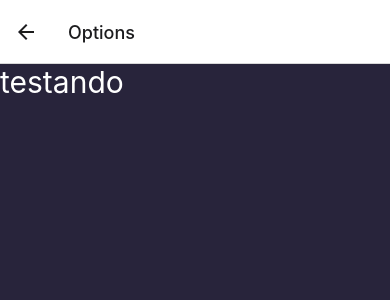
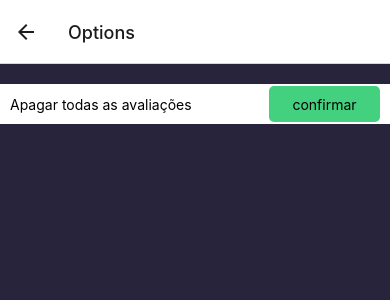
Before and after one commit to denner-august/proximo-nivel, a React Native app: screen /Options in a window 390 px wide. Shown: the top 300 px of the page. Built offline with nearby package versions, Linux system fonts and the light colour scheme.

Commit message:
revisando de texto, adição de icone e nome

```diff
--- a/app.json
+++ b/app.json
@@ -4,7 +4,7 @@
     "slug": "proximo-nivel",
     "version": "1.0.0",
     "orientation": "portrait",
-    "icon": "",
+    "icon": "./assets/mobileIcon.png",
     "userInterfaceStyle": "light",
     "splash": {
       "image": "./assets/artes/apresentacao.png",
@@ -20,7 +20,7 @@
     },
     "android": {
       "adaptiveIcon": {
-        "foregroundImage": "",
+        "foregroundImage": "./assets/mobileIcon.png",
         "backgroundColor": "#FFFFFF"
       }
     },
--- a/components/apresentação/Regras.tsx
+++ b/components/apresentação/Regras.tsx
@@ -1,14 +1,12 @@
 import { View, Text, StyleSheet, FlatList } from "react-native";
 
 import { Titulo } from "../ferramentas/titulo";
-import { BaseTela } from "../base";
 import { ButtonNext } from "../ferramentas/buttonNext";
 import { windowHeight } from "../ferramentas/dispositivo";
 import { FontAwesome5 } from "@expo/vector-icons";
 
 import RegrasAPP from "../../regras.json";
 import { SafeAreaView } from "react-native-safe-area-context";
-import { linguangesProps } from "../../types/linguagens";
 
 type regras = {
   item: string;
--- a/components/avaliação/Avaliacao.tsx
+++ b/components/avaliação/Avaliacao.tsx
@@ -5,6 +5,7 @@ import {
   View,
   TouchableOpacity,
   Dimensions,
+  ToastAndroid,
 } from "react-native";
 import { SafeAreaView } from "react-native-safe-area-context";
 
@@ -27,9 +28,8 @@ export function Avaliacao({ navigation, route }: any) {
         if (value !== null) {
           setNotaDay(value);
         }
-        console.log(value);
       } catch (e) {
-        console.error(e);
+        ToastAndroid.show("Erro ao salvar os dados", ToastAndroid.SHORT);
       }
     }
     getResulDay();
@@ -39,7 +39,7 @@ export function Avaliacao({ navigation, route }: any) {
     if (NotaDay.length > 0) {
       try {
         await AsyncStorage.setItem(`Notaday${dia}`, NotaDay);
-        console.log("salvoo"); // melhorar o alert para o usuario
+        ToastAndroid.show(`Dia ${dia} salvo`, ToastAndroid.SHORT);
       } catch (e) {
         console.error(e);
       }
--- a/components/menu/menu.tsx
+++ b/components/menu/menu.tsx
@@ -52,10 +52,29 @@ export function Menu({ navigation }: any) {
 
       <View style={styles.menu}>
         <Text style={{ color: "#ffff", fontSize: 20, textAlign: "center" }}>
-          Dias da semana e avaliados
+          Dias da semana Avaliados
         </Text>
 
         <View style={styles.subMenu}>{RenderNumber()}</View>
+
+        <View style={styles.aviso}>
+          <Text style={{ fontSize: 15, textAlign: "left", color: "#ffff" }}>
+            Revise os dias marcados para ver a diferença de cada um, a ideia é
+            que ao logo do mẽs as respostas sejam melhores, mas isso só vai
+            acontecer se os dois estiverem realmente dispostos
+          </Text>
+          <Text
+            style={{
+              fontSize: 15,
+              textAlign: "left",
+              color: "#ffff",
+              marginTop: 15,
+            }}
+          >
+            caso tenha alguma duvida sobre alguma linguagem volte e leia
+            novamente
+          </Text>
+        </View>
       </View>
     </SafeAreaView>
   );
@@ -79,7 +98,7 @@ const styles = StyleSheet.create({
   subMenu: {
     flexDirection: "row",
     flexWrap: "wrap",
-    height: "80%",
+    height: "50%",
     justifyContent: "center",
     alignContent: "center",
   },
@@ -95,4 +114,9 @@ const styles = StyleSheet.create({
     width: 50,
     height: 45,
   },
+  aviso: {
+    flex: 1,
+    // backgroundColor: "red",
+    padding: 10,
+  },
 });
--- /dev/null
+++ b/components/options/Modal.tsx
@@ -0,0 +1,109 @@
+import {
+  StyleSheet,
+  Text,
+  TouchableOpacity,
+  View,
+  ToastAndroid,
+  Dimensions,
+} from "react-native";
+
+import AsyncStorage from "@react-native-async-storage/async-storage";
+
+const windowWidth = Dimensions.get("window").width;
+const windowHeight = Dimensions.get("window").height;
+
+type ModalProps = {
+  ChangeModal: Boolean;
+  StateChangeModal: (state: boolean) => void;
+};
+
+export function Modal({ ChangeModal, StateChangeModal }: ModalProps) {
+  async function ChangeDate(Choose: boolean) {
+    if (Choose === false) {
+      StateChangeModal(false);
+      ToastAndroid.show("Cancelado", ToastAndroid.SHORT);
+      return;
+    }
+
+    await AsyncStorage.clear();
+    StateChangeModal(false);
+    ToastAndroid.show("Apagado com sucesso", ToastAndroid.SHORT);
+  }
+
+  return ChangeModal === true ? (
+    <View style={styles.container}>
+      <View style={styles.modal}>
+        <Text style={{ textAlign: "center", fontSize: 20, marginBottom: 30 }}>
+          Tem certeza?
+        </Text>
+
+        <View style={styles.modalQuestion}>
+          <TouchableOpacity
+            style={styles.ModalButton}
+            onPress={() => ChangeDate(true)}
+          >
+            <Text style={{ fontSize: 15, color: "#ffff" }}>Sim</Text>
+          </TouchableOpacity>
+          <TouchableOpacity
+            style={styles.ModalButton}
+            onPress={() => ChangeDate(false)}
+          >
+            <Text style={{ fontSize: 15, color: "#ffff" }}>Não</Text>
+          </TouchableOpacity>
+        </View>
+
+        <View
+          style={{
+            justifyContent: "center",
+            alignItems: "center",
+            flexDirection: "row",
+          }}
+        >
+          <TouchableOpacity
+            style={{
+              backgroundColor: "#f7ce4a",
+              width: "80%",
+              borderRadius: 5,
+            }}
+            onPress={() => StateChangeModal(false)}
+          >
+            <Text style={{ textAlign: "center", fontSize: 20, color: "#000" }}>
+              Fechar
+            </Text>
+          </TouchableOpacity>
+        </View>
+      </View>
+    </View>
+  ) : null;
+}
+
+const styles = StyleSheet.create({
+  container: {
+    backgroundColor: "#161010a7",
+    height: windowHeight,
+    width: windowWidth,
+    zIndex: 2,
+    justifyContent: "center",
+    alignItems: "center",
+  },
+  modal: {
+    backgroundColor: "#ffff",
+    height: 300,
+    width: 300,
+    borderRadius: 5,
+    justifyContent: "space-evenly",
+  },
+
+  modalQuestion: {
+    flexDirection: "row",
+    justifyContent: "space-evenly",
+  },
+  ModalButton: {
+    backgroundColor: "#0bcae4",
+    width: 100,
+    height: 50,
+    borderRadius: 5,
+    justifyContent: "center",
+    alignItems: "center",
+  },
+});
--- a/components/options/options.tsx
+++ b/components/options/options.tsx
@@ -1,10 +1,36 @@
-import { ScrollView, StyleSheet, Text, TouchableOpacity } from "react-native";
-import { BaseTela } from "../base";
+import { useState } from "react";
+import {
+  ScrollView,
+  StyleSheet,
+  Text,
+  TouchableOpacity,
+  View,
+} from "react-native";
+import { Dimensions } from "react-native";
+
+import { Modal } from "./Modal";
+const windowWidth = Dimensions.get("window").width;
 
 export function Options() {
+  const [OpenModal, setOpenModal] = useState(false);
+
   return (
     <ScrollView style={styles.Container}>
-      <Text style={{ fontSize: 30, color: "white" }}>testando</Text>
+      <Modal ChangeModal={OpenModal} StateChangeModal={setOpenModal} />
+      <View
+        style={[
+          styles.selectOptions,
+          { position: OpenModal ? "absolute" : undefined },
+        ]}
+      >
+        <Text>Apagar todas as avaliações</Text>
+        <TouchableOpacity
+          style={styles.ConfirmButton}
+          onPress={() => setOpenModal(true)}
+        >
+          <Text style={{ color: "#000" }}>confirmar</Text>
+        </TouchableOpacity>
+      </View>
     </ScrollView>
   );
 }
@@ -14,4 +40,24 @@ const styles = StyleSheet.create({
     flex: 1,
     backgroundColor: "#28243B",
   },
+  selectOptions: {
+    marginTop: 20,
+    paddingHorizontal: 10,
+    flexDirection: "row",
+    justifyContent: "space-between",
+    alignItems: "center",
+    backgroundColor: "white",
+    height: 40,
+    width: windowWidth,
+    // zIndex: 1,
+    // position: "absolute",
+  },
+  ConfirmButton: {
+    backgroundColor: "#44d17f",
+    height: "90%",
+    justifyContent: "center",
+    alignItems: "center",
+    borderRadius: 5,
+    width: "30%",
+  },
 });
--- a/regras.json
+++ b/regras.json
@@ -1,11 +1,12 @@
 {
   "regras": [
-    "Preste atenção ao seu parceiro durante o dia para entender qual a linguagem de amor dele",
-    "Ao final do dia vocês terão que marca no aplicativo como se sentiram em relação  ao parceiro vocês terão 3 opções: não amado, amado e muito amado",
-    "depois de marca no app conversem sobre as respostas dadas, e o motivo, o que aconteceu durante o dia para se sentirem daquela forma e digam como isso pode melhorar",
+    "Prestar atenção ao seu parceiro durante o dia para entender qual a linguagem de amor dele",
+    "Ao final do dia vocês devem marca no aplicativo como se sentiram em relação  ao parceiro vocês terão 3 opções: muito ruim, pode melhorar e perfeito",
+    "depois de marca no app conversem sobre as respostas, o motivo, o que aconteceu durante o dia para se sentirem dessa forma e digam como isso pode melhorar",
+    "NADA DISSO VAI FUNCIONAR SE VOCÊS PULAREM OU DEIXAREM DE SEGUIR ALGUMA REGRA",
     "Enquanto um estiver falando o outro parceiro deve apenas escutar e só deve falar quando o outro terminar",
     "durante a fala sentem um de frente para o outro sem distrações",
     "Após terminarem de conversa  no dia seguinte tentem executar melhorias conforme o que foi conversado.",
-    "repitam isso durante um minimo de um mês podendo se prologa caso os dois estejam de acordo"
+    "repitam isso durante um minimo de 3 semanas podendo ser prologando caso estejam de acordo"
   ]
 }
```
Also changed, not shown: assets/mobileIcon.png (added).
